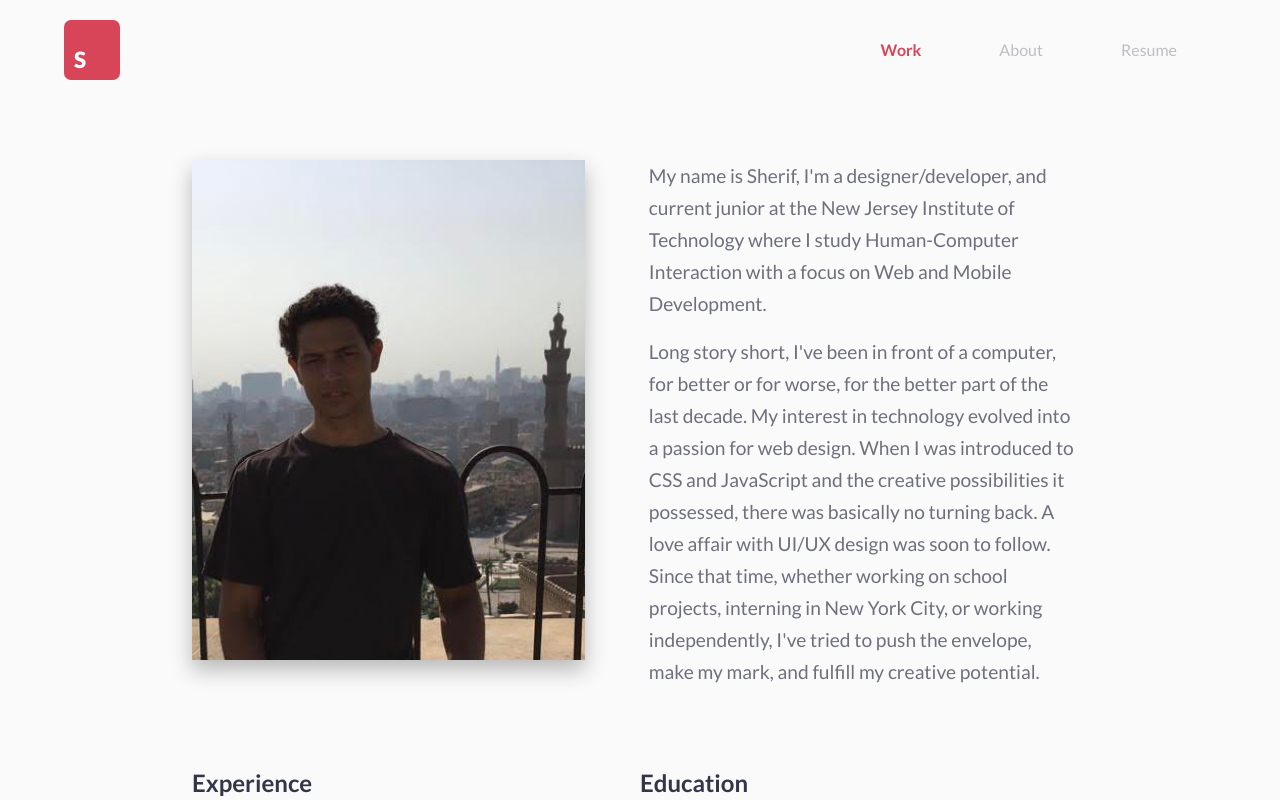
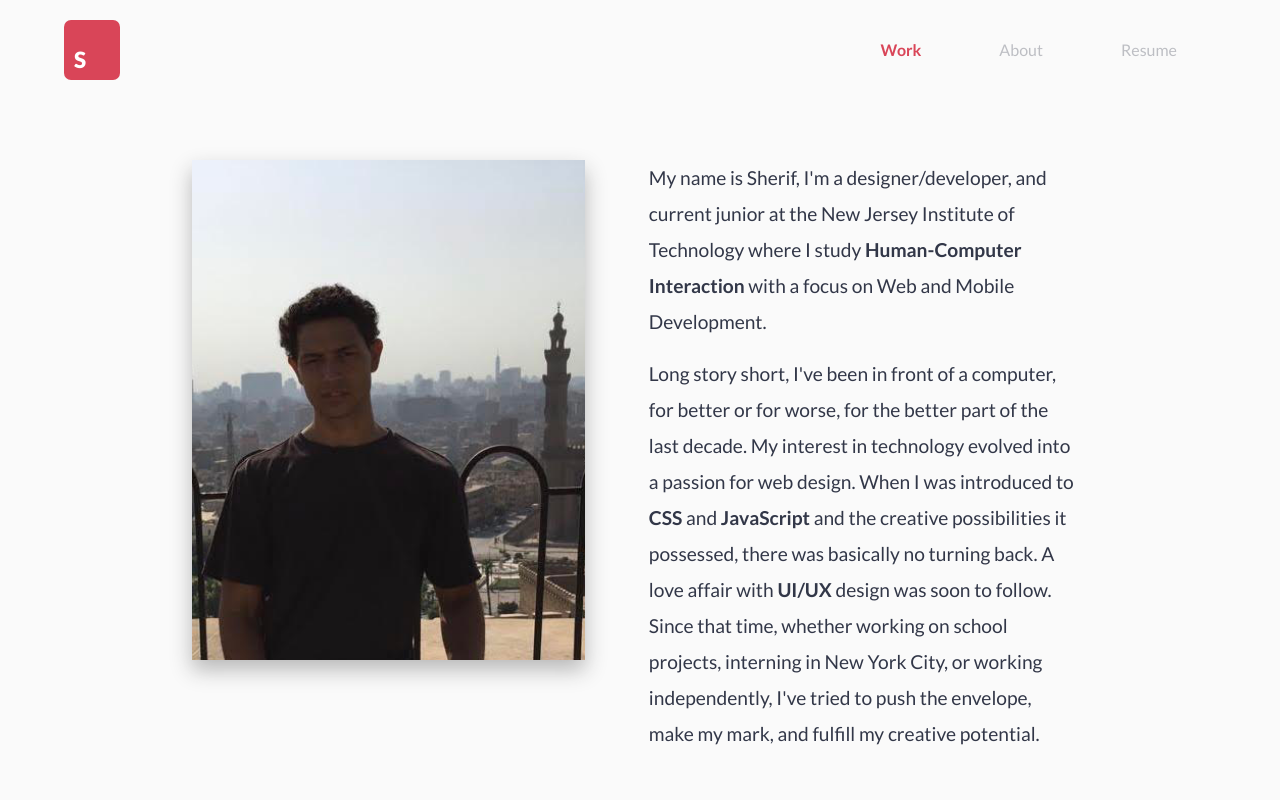
Before and after one commit to sherif-ffs/portfolio_v4, a React (Create React App) app in the folder porto4/: page /about in a window 1280 px wide. Shown: the top 800 px of the page. Built offline with nearby package versions, Linux system fonts and the light colour scheme.

Commit message:
tweak some things

```diff
--- a/porto4/public/index.html
+++ b/porto4/public/index.html
@@ -2,7 +2,7 @@
 <html lang="en">
   <head>
     <meta charset="utf-8" />
-    <link rel="icon" href="%PUBLIC_URL%/favicon.ico" />
+    <link rel="icon" href="baby.png" />
     <meta name="viewport" content="width=device-width, initial-scale=1" />
     <meta name="theme-color" content="#000000" />
     <meta
--- a/porto4/src/components/PageTabs.js
+++ b/porto4/src/components/PageTabs.js
@@ -2,7 +2,6 @@ import React from 'react';
 import { Link } from 'react-router-dom';
 
 import '../styles/pageTabs.css'
-import young from '../assets/baby.png'
 export default class PageTabs extends React.Component {
   state = {
     currentPage: '/',
--- a/porto4/src/components/about/About.js
+++ b/porto4/src/components/about/About.js
@@ -12,11 +12,11 @@ export default class About extends React.Component {
                 <img src={sherif}></img>
                 <div className="text-container">
                 <p>My name is Sherif, I'm a designer/developer, and current junior at the New Jersey Institute of
-                    Technology where I study Human-Computer Interaction with a focus on Web and Mobile Development.</p>
+                    Technology where I study <span>Human-Computer Interaction</span> with a focus on Web and Mobile Development.</p>
                 <p id="second-about">Long story short, I've been in front of a computer, for better or for worse,
                      for the better part of the last decade. My interest in technology evolved into a passion for web design. When I
-                     was introduced to CSS and JavaScript and the creative possibilities it possessed, there was basically no turning back.
-                     A love affair with UI/UX design was soon to follow. Since that time, whether working on school projects, interning in
+                     was introduced to <span>CSS</span> and <span>JavaScript</span> and the creative possibilities it possessed, there was basically no turning back.
+                     A love affair with <span>UI/UX</span> design was soon to follow. Since that time, whether working on school projects, interning in
                      New York City, or working independently, I've tried to push the envelope, make my mark, and fulfill my creative potential.
                 </p>
                 </div>
--- a/porto4/src/components/work/FilterTabs.js
+++ b/porto4/src/components/work/FilterTabs.js
@@ -26,7 +26,7 @@ export default class FilterTabs extends React.Component {
                         Web Development ({this.props.projects.filter(project => project.type == 'web development').length})
                     </div>
                     <div className="filter-tab third-tab" onClick={e => this.props.filterDesigns(e)}>
-                        UI/UX Design ({this.props.projects.filter(project => project.type == 'design').length})
+                        Design ({this.props.projects.filter(project => project.type == 'design').length})
                     </div>
                     <div className="filter-tab last-tab" onClick={e => this.props.filterDataViz(e)}>
                         Data Visualization ({this.props.projects.filter(project => project.type == 'data viz').length})
--- a/porto4/src/styles/about/about.css
+++ b/porto4/src/styles/about/about.css
@@ -29,10 +29,13 @@
     font-size: 1.2rem;
     font-weight: 400;
     width: 85%;
-    line-height: 4vh;
-    font-family: 'Lato','Avenir', Helvetica,Arial , sans-serif;
+    line-height: 4.5vh;
+    font-family: 'Avenir','Lato', Helvetica,Arial , sans-serif;
     color: #323748;
-    opacity: .7;
+    /* opacity: .7; */
+}
+.about-wrapper p span {
+    font-weight: 600;
 }
 #second-about {
     margin-top: 2vh;
```
Also changed, not shown: porto4/public/baby.png (renamed from porto4/src/assets/baby.png).
